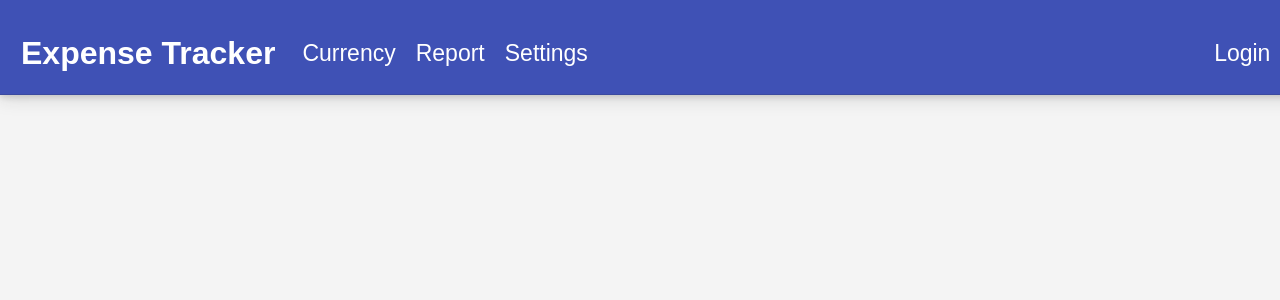
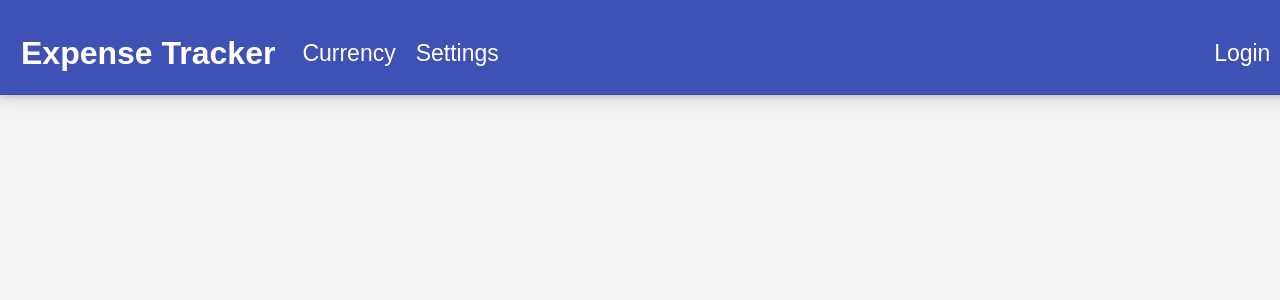
Before and after one commit to huajie-zhong/expense-tracker, a Flask app: page /header/ in a window 1280 px wide. Shown: the top 300 px of the page. Run offline with Flask 3, Linux system fonts and the light colour scheme.

Commit message:
remove report feature

```diff
--- a/api/app.py
+++ b/api/app.py
@@ -121,12 +121,6 @@ def login_page():
         return redirect(url_for('login'))
 
     return render_template('login.html')
-
-@app.route('/report/', methods=['GET', 'POST'])
-def report_page():
-    if request.method == 'POST':
-        return redirect(url_for('report'))
-    return render_template('report.html')
 
 
 # -----------------------------API routes---------------------
--- a/front-end/templates/header.html
+++ b/front-end/templates/header.html
@@ -26,13 +26,6 @@
           style="text-decoration: none; color: inherit"
         >
           <div id="currency-button" class="header-option">Currency</div>
-        </a>
-
-        <a
-          href="{{ url_for('report_page')}}"
-          style="text-decoration: none; color: inherit"
-        >
-          <div id="report-button" class="header-option">Report</div>
         </a>
 
         <a
--- a/front-end/templates/report.html
+++ /dev/null
@@ -1,3 +0,0 @@
-{% extends "header.html" %}
-{% block content %}
-{% endblock %}
```
